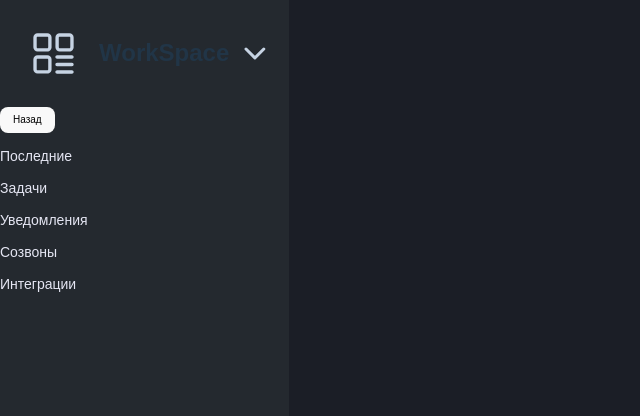
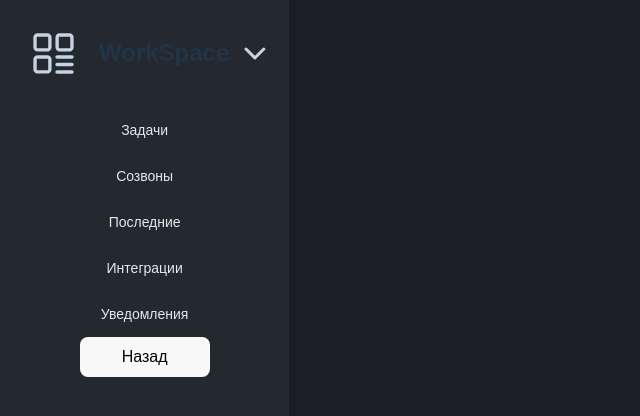
Before and after one commit to srKazuya/sparqFront, a React (Vite) app: page /workspace in a window 1280 px wide. Both pictures are taken after a click on the element "Добавить". Shown: the top 416 px of the page, without its empty margins (0-640 px from the left). Built offline with nearby package versions, Linux system fonts and the light colour scheme; a web font is replaced by a local one.

Commit message:
Style AddList component

```diff
--- a/package.json
+++ b/package.json
@@ -29,6 +29,7 @@
     "react-dom": "^18.3.1",
     "react-input-mask": "^2.0.4",
     "react-router-dom": "^6.27.0",
+    "react-transition-group": "^4.4.5",
     "uuid": "^11.1.0"
   },
   "devDependencies": {
--- a/src/app/pages/WorkSpace/Components/Dashboard/Dashboard.module.scss
+++ b/src/app/pages/WorkSpace/Components/Dashboard/Dashboard.module.scss
@@ -5,7 +5,7 @@
     flex-direction: column;
     background-color: $dark;
     height: 100%;
-
+    transition: 0.3s ease-in-out;
 }
 .fadeIn {
     animation: fadeIn 0.5s ease-in-out;
--- /dev/null
+++ b/src/app/pages/WorkSpace/Components/Dashboard/components/AddList/AddList.module.scss
@@ -0,0 +1,14 @@
+@use '@styles/variables' as *;
+
+.Dashboard_item{
+    display: flex;
+    flex-direction: column;
+    align-items: center;
+}
+
+.Back_btn{
+    font-size: 16px;
+    width: 45%;
+    height: 24%;
+    padding: 10px 20px;
+}
--- a/src/app/pages/WorkSpace/Components/Dashboard/components/AddList/AddList.tsx
+++ b/src/app/pages/WorkSpace/Components/Dashboard/components/AddList/AddList.tsx
@@ -1,9 +1,11 @@
-import { useDrag } from "react-dnd";
-import { CallsText } from "../../../Calls";
-import { DriveText } from "../../../Drive";
-import { IntegrationText } from "../../../Integration";
-import { NotificationsText } from "../../../Notifications";
-import { TasksText } from "../../../Tasks";
+import { useState } from 'react';
+import { useDrag } from 'react-dnd';
+import styles from './AddList.module.scss';
+import { CallsText } from '../../../Calls';
+import { DriveText } from '../../../Drive';
+import { IntegrationText } from '../../../Integration';
+import { NotificationsText } from '../../../Notifications';
+import { TasksText } from '../../../Tasks';
 
 const DraggableItem = ({ type, children }: { type: string; children: React.ReactNode }) => {
     const [{ isDragging }, drag] = useDrag(() => ({
@@ -17,11 +19,7 @@
     return (
         <div
             ref={drag}
-            style={{
-                opacity: isDragging ? 0.5 : 1,
-                cursor: "grab",
-                marginBottom: "10px",
-            }}
+            className={`${styles.draggableItem} ${isDragging ? styles.dragging : ''}`}
         >
             {children}
         </div>
@@ -29,24 +27,39 @@
 };
 
 const AddList = ({ onReturnButtonClick }: { onReturnButtonClick: () => void }) => {
+    const [isExiting, setIsExiting] = useState(false);
+
+    const handleReturn = () => {
+        setIsExiting(true);
+        setTimeout(() => {
+            onReturnButtonClick();
+            setIsExiting(false);
+        }, 300);
+    };
+
     return (
-        <div>
-            <button onClick={onReturnButtonClick}>Назад</button>
+        <div className={`${styles.Dashboard_item} ${isExiting ? styles.slideOut : ''}`}>
+            <DraggableItem type="Tasks">
+                <TasksText />
+            </DraggableItem>
+            <DraggableItem type="Calls">
+                <CallsText />
+            </DraggableItem>
             <DraggableItem type="Drive">
                 <DriveText />
             </DraggableItem>
-            <DraggableItem type="Tasks">
-                <TasksText />
+            <DraggableItem type="Integration">
+                <IntegrationText />
             </DraggableItem>
             <DraggableItem type="Notifications">
                 <NotificationsText />
             </DraggableItem>
-            <DraggableItem type="Calls">
-                <CallsText />
-            </DraggableItem>
-            <DraggableItem type="Integration">
-                <IntegrationText />
-            </DraggableItem>
+            <button
+                onClick={handleReturn}
+                className={styles.Back_btn}
+            >
+                Назад
+            </button>
         </div>
     );
 };
--- a/src/app/pages/WorkSpace/Components/Dashboard/components/Tile/Tile.tsx
+++ b/src/app/pages/WorkSpace/Components/Dashboard/components/Tile/Tile.tsx
@@ -1,5 +1,6 @@
 // import  from 'react';
 import styles from './Tile.module.scss';
+import { useNavigate } from 'react-router-dom';
 
 const menuItems = [
     {
```
Also changed, not shown: src/app/pages/WorkSpace/WorkSpase.css (added, +17 -0 lines), src/app/pages/WorkSpace/Components/Dashboard/components/Tile/Tile.module.scss (line endings or trailing spaces), 1 other file (tests, documents, lock files or other folders).
